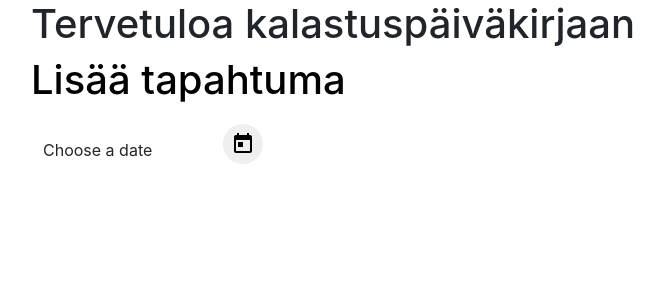
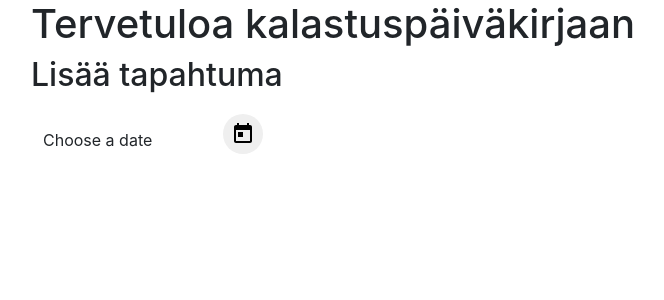
Before and after one commit to TrellixVulnTeam/KalastajanKirja_4QG5, an Angular app: page / in a window 1280 px wide. Shown: the top 300 px of the page, without its empty margins (129-793 px from the left). Built offline with nearby package versions, Linux system fonts and the light colour scheme; what @angular/material-moment-adapter would draw is missing.

Commit message:
add functional date picker

```diff
--- a/src/app/lisaa-tapahtuma/lisaa-tapahtuma.component.html
+++ b/src/app/lisaa-tapahtuma/lisaa-tapahtuma.component.html
@@ -1,7 +1,7 @@
-<h1>Lisää tapahtuma</h1>
+<h2>Lisää tapahtuma</h2>
 <mat-form-field appearance="fill">
   <mat-label>Choose a date</mat-label>
   <input matInput [matDatepicker]="picker">
-  <mat-datepicker-toggle matSuffix [for]="picker"></mat-datepicker-toggle>
+   <mat-datepicker-toggle matSuffix [for]="picker"></mat-datepicker-toggle>
   <mat-datepicker #picker></mat-datepicker>
 </mat-form-field>
```
